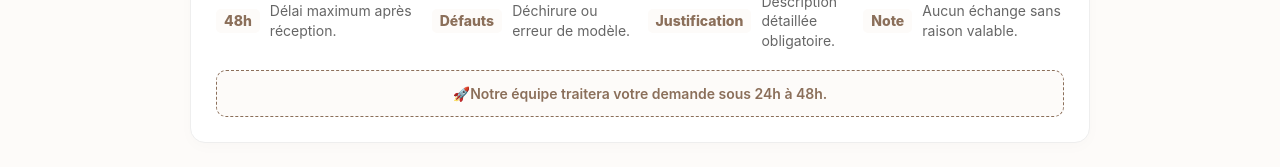
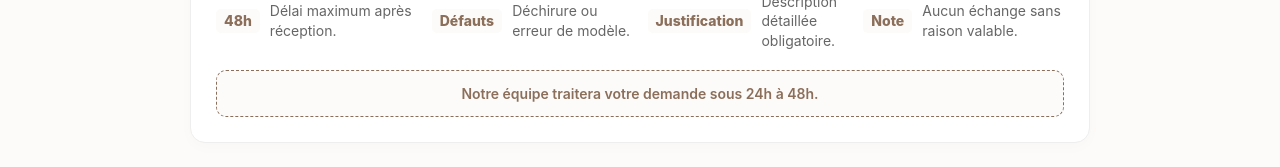
Before and after one commit to azhari-hiba/sahar-modestbrand, a React (Create React App) app: page /reclamation in a window 1280 px wide. Shown: the part 321-488 px from the top of the page. Built offline with nearby package versions, Linux system fonts and the light colour scheme; no server answers; the database is empty.

Commit message:
reclamation page  updated

```diff
--- a/src/components/Reclamations.jsx
+++ b/src/components/Reclamations.jsx
@@ -67,7 +67,7 @@ export default function Reclamation() {
               <div className="cond-item"><span>Note</span> Aucun échange sans raison valable.</div>
             </div>
             <div className="support-notice-v2">
-              🚀Notre équipe traitera votre demande sous 24h à 48h.
+              Notre équipe traitera votre demande sous 24h à 48h.
             </div>
           </div>
         </div>
```
